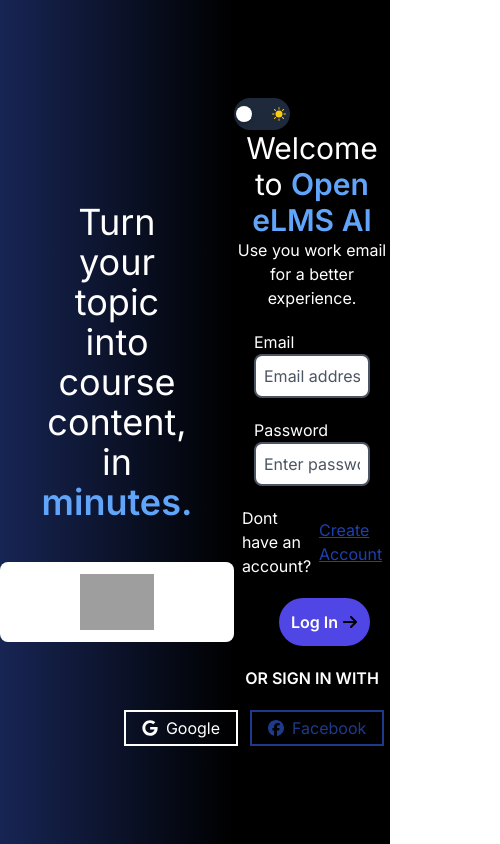
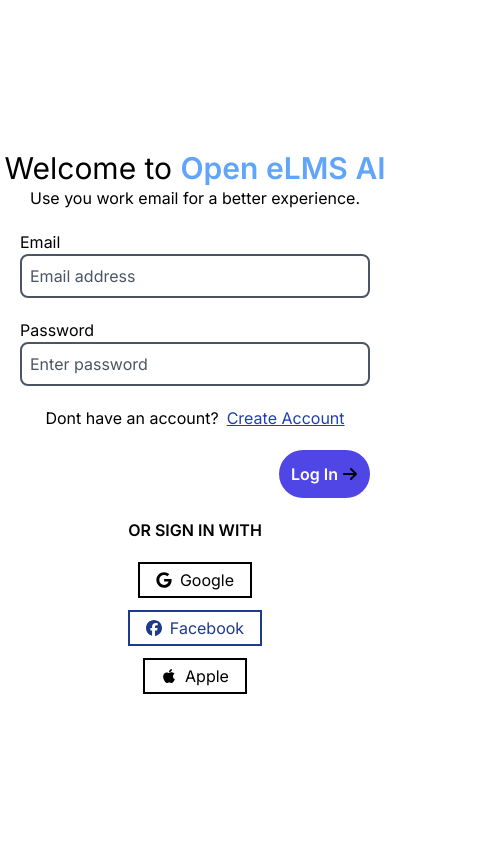
Before and after one commit to hammadmansoor75/educreateweb, a Next.js app: page /signIn in a window 390 px wide. Shown: the whole page, 500 px wide, since content can reach past the window. Built offline with nearby package versions, Linux system fonts and the light colour scheme; grey boxes are pictures that could not be loaded.

Commit message:
more changes

```diff
--- a/app/(auth)/signIn/page.js
+++ b/app/(auth)/signIn/page.js
@@ -8,15 +8,15 @@
   return (
     <main>
         <section className='flex items-center justify-center w-full'>
-            <div className='bg-gradient-to-tr from-loginStart via-loginVia to-loginEnd dark:bg-gradient-to-r dark:from-blue-950 dark:to-black flex flex-col gap-10 items-center justify-center w-3/5 min-h-[100vh]'>
+            <div className='hidden md:flex bg-gradient-to-tr from-loginStart via-loginVia to-loginEnd dark:bg-gradient-to-r dark:from-blue-950 dark:to-black  flex-col gap-10 items-center justify-center w-3/5 min-h-[100vh]'>
                 <h1 className='text-4xl text-wrap px-12 text-center text-black dark:text-white'>Turn your topic into course content, in <span className='text-blue-400 font-semibold'> minutes.</span></h1>
                 <div className='bg-white rounded-lg py-3 px-20' >
                     <Image src='/assets/login.svg' alt='login' height={500} width={500} />
                 </div>
             </div>
-            <div className='bg-white dark:bg-black w-2/5 min-h-[100vh] flex justify-center flex-col'>
-                <ThemeToggler/>
-                <h1 className='text-3xl text-black dark:text-white text-center'>Welcome to <span className='text-blue-400 font-semibold'> Open eLMS AI</span></h1>
+            <div className='bg-white dark:bg-black w-full md:w-2/5 min-h-[100vh] flex justify-center flex-col'>
+
+                <h1 className='text-3xl text-black dark:text-white text-center text-wrap'>Welcome to <span className='text-blue-400 font-semibold'> Open eLMS AI</span></h1>
                 <p className='text-base text-black dark:text-white text-center'>Use you work email for a better experience.</p>
                 <form className='p-5'>
                    <div className='flex flex-col items-start justify-center'>
@@ -36,7 +36,7 @@
                     </div>
                </form>
                <p className='text-center font-semibold text-md text-black dark:text-white'>OR SIGN IN WITH</p>
-               <div className='flex items-center justify-center gap-3 mt-5'>
+               <div className='flex flex-col md:flex-row items-center justify-center gap-3 mt-5'>
                     <button className='bg-inherit text-black dark:text-white border-2 border-black dark:border-white px-4 py-1 flex items-center justify-center gap-2'><span ><FaGoogle/></span>Google</button>
                     <button className='bg-inherit text-blue-900 border-2 border-blue-900 px-4 py-1 flex items-center justify-center gap-2'><span ><FaFacebook/></span>Facebook</button>
                     <button className='bg-inherit text-black dark:text-white border-2 border-black dark:border-white px-4 py-1 flex items-center justify-center gap-2'><span ><FaApple/></span>Apple</button>
--- a/app/(auth)/signup/page.js
+++ b/app/(auth)/signup/page.js
@@ -8,13 +8,13 @@
   return (
     <main>
         <section className='flex items-center justify-center w-full'>
-            <div className='bg-gradient-to-tr from-loginStart via-loginVia to-loginEnd dark:bg-gradient-to-r dark:from-blue-950 dark:to-black flex flex-col gap-10 items-center justify-center w-3/5 min-h-[100vh]'>
+            <div className='hidden bg-gradient-to-tr from-loginStart via-loginVia to-loginEnd dark:bg-gradient-to-r dark:from-blue-950 dark:to-black md:flex flex-col gap-10 items-center justify-center w-3/5 min-h-[100vh]'>
                 <h1 className='text-4xl text-wrap px-12 text-center text-black dark:text-white'>Turn your topic into course content, in <span className='text-blue-400 font-semibold'> minutes.</span></h1>
                 <div className='bg-white rounded-lg py-3 px-20' >
                     <Image src='/assets/login.svg' alt='login' height={500} width={500} />
                 </div>
             </div>
-            <div className='bg-white dark:bg-black w-2/5 min-h-[100vh] flex justify-center flex-col'>
+            <div className='bg-white dark:bg-black w-full md:w-2/5 min-h-[100vh] flex justify-center flex-col'>
                 {/* <ThemeToggler/> */}
                 <h1 className='text-3xl text-black dark:text-white text-center'>Welcome to <span className='text-blue-400 font-semibold'> Open eLMS AI</span></h1>
                 <p className='text-base text-black dark:text-white text-center'>Use you work email for a better experience.</p>
--- a/components/Navbar.jsx
+++ b/components/Navbar.jsx
@@ -49,8 +49,9 @@
                     })}
                 </div>
                 <div className='hidden md:flex items-center justify-center gap-3'>
-                    <button className='bg-signupBtn p-2 rounded-md'>Create Account</button>
-                    <button className='bg-signinBtn p-2 rounded-md'>Sign In</button>
+                    <Link href='/signup'><button className='bg-signupBtn p-2 rounded-md'>Create Account</button></Link>
+                    <Link href='/signIn'><button className='bg-signinBtn p-2 rounded-md'>Sign In</button></Link>
+
                     <ThemeToggler/>
                 </div>
 
@@ -75,8 +76,8 @@
                     })}
                     </div>
                     <div className='mt-3 px-5 flex items-center justify-center gap-3'>
-                        <button className='bg-signupBtn p-2 rounded-md'>Create Account</button>
-                        <button className='bg-signinBtn p-2 rounded-md'>Sign In</button>
+                        <Link href='/signup'><button className='bg-signupBtn p-2 rounded-md'>Create Account</button></Link>
+                        <Link href='/signIn'><button className='bg-signinBtn p-2 rounded-md'>Sign In</button></Link>
                     </div>
 
                 </div>
```
